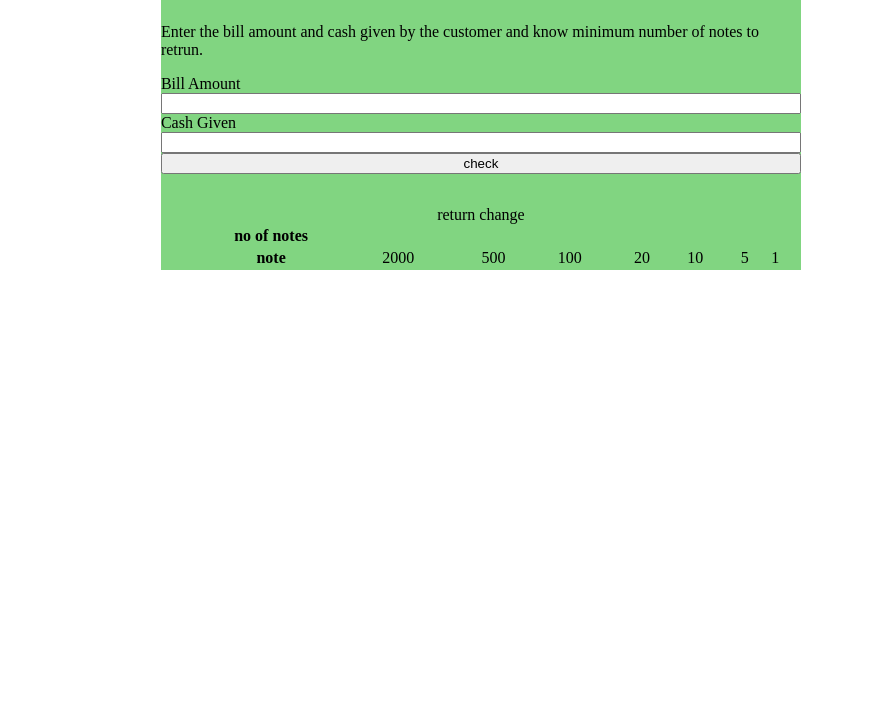
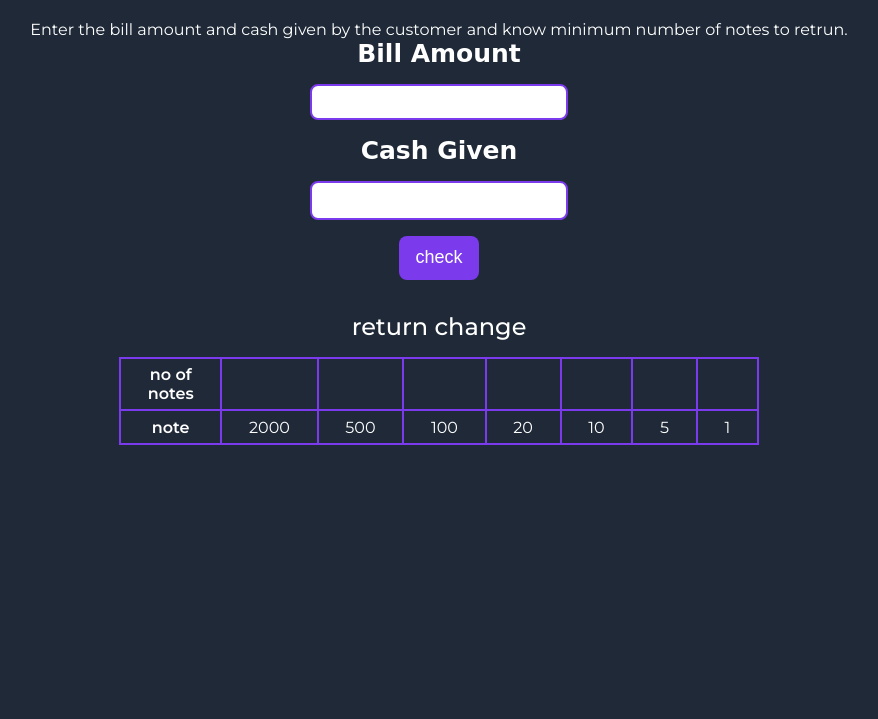
Before and after one commit to priyansh3731/cash-register, a plain HTML site: page index.html in a window 1280 px wide. Shown: the part 81-800 px from the top of the page, without its empty margins (201-1079 px from the left). Drawn offline with Linux system fonts and the light colour scheme.

Commit message:
change some style part

```diff
--- a/index.html
+++ b/index.html
@@ -13,12 +13,14 @@
 
         <p class="description">Enter the bill amount and cash given by the customer and know minimum number of notes to retrun.</p>
 
-        <label for="bill-amount">Bill Amount</label>
+        <label class="input-lable" for="bill-amount">Bill Amount</label>
         <input id="bill-amount" type="text" />
 
-        <label for="cash-given">Cash Given</label>
+        <label class="input-lable" for="cash-given">Cash Given</label>
         <input id="cash-given" type="text" />
+
         <button id="check-button">check</button>
+
         <p id="error-message"></p>
 
         <table class="change-table">
--- a/style.css
+++ b/style.css
@@ -1,7 +1,126 @@
-.container{
-    display: flex;
-    flex-direction: column;
-    width: 50vw;
-    margin-left: 28%;
-    background-color: rgb(129, 213, 129);
+@import url("https://fonts.googleapis.com/css2?family=Montserrat:wght@400;500;600&display=swap");
+
+* {
+    padding: 0;
+    margin: 0;
+    box-sizing: border-box;
 }
+
+:root {
+    --primary-color: #7c3aed;
+}
+
+body {
+    font-family: "Montserrat", sans-serif;
+    min-width: 100vw;
+    background-color: #1f2937;
+    color:white
+}
+
+.container {
+    margin: 4rem auto 7rem;
+    text-align: center;
+}
+
+.heading {
+    font-family: monospace;
+    font-size: 32px;
+    font-weight: 600;
+    color: #d4d4d8;
+    position: relative;
+    top:-45px;
+}
+
+.discription {
+    max-width: 350px;
+    display: block;
+    margin: auto;
+    font-family:cursive ;
+    margin-top: -35px;
+    padding: 15px;
+}
+
+.input-lable {
+    max-width: 600px;
+    margin: auto;
+    display: block;
+    font-size: large;
+    font-weight: 600;
+    color:white;
+    font-family:cursive;
+    font-size:25px;
+}
+
+#bill-amount {
+    font-size: 14px;
+    outline: #fff;
+    padding: 0.5rem 1rem;
+    margin: 1rem;
+    border: 2px solid var(--primary-color);
+    border-radius: 0.5rem;
+    width: 100%;
+    max-width: 258px;
+}
+
+#cash-given {
+    font-size: 14px;
+    outline: #fff;
+    padding: 0.6rem 1rem;
+    margin: 1rem;
+    border: 2px solid var(--primary-color);
+    border-radius: 0.5rem;
+    width: 100%;
+    max-width: 258px;
+
+}
+
+#check-button {
+    background: var(--primary-color);
+    border: none;
+    color: #fff;
+    padding: 0.7rem 1rem;
+    border-radius: 0.5rem;
+    font-size: large;
+    cursor: pointer;
+    outline: #fff;
+    margin: auto;
+    display: block;
+}
+#check-button:hover{
+    background: linear-gradient(to right, #00AAFF, #00FF6C);
+}
+#error-message {
+    display: block;
+    font-size: larger;
+    margin: 1rem 0 0;
+}
+
+.change-table {
+    width: 50%;
+    text-align: justify;
+    border-collapse: collapse;
+    margin: auto;
+    text-align: center;
+}
+
+.change-table caption {
+    margin: 1rem auto;
+    font-size: x-large;
+    font-weight: 500;
+}
+
+th,
+td {
+    border: 2px solid var(--primary-color);
+    width: 0%;
+    border-collapse: collapse;
+    padding: 0.4rem;
+}
+
+.logo {
+    height: 100px;
+    width: 100;
+    border-radius: 50%;
+    position: relative;
+    top:42px;
+}
```
